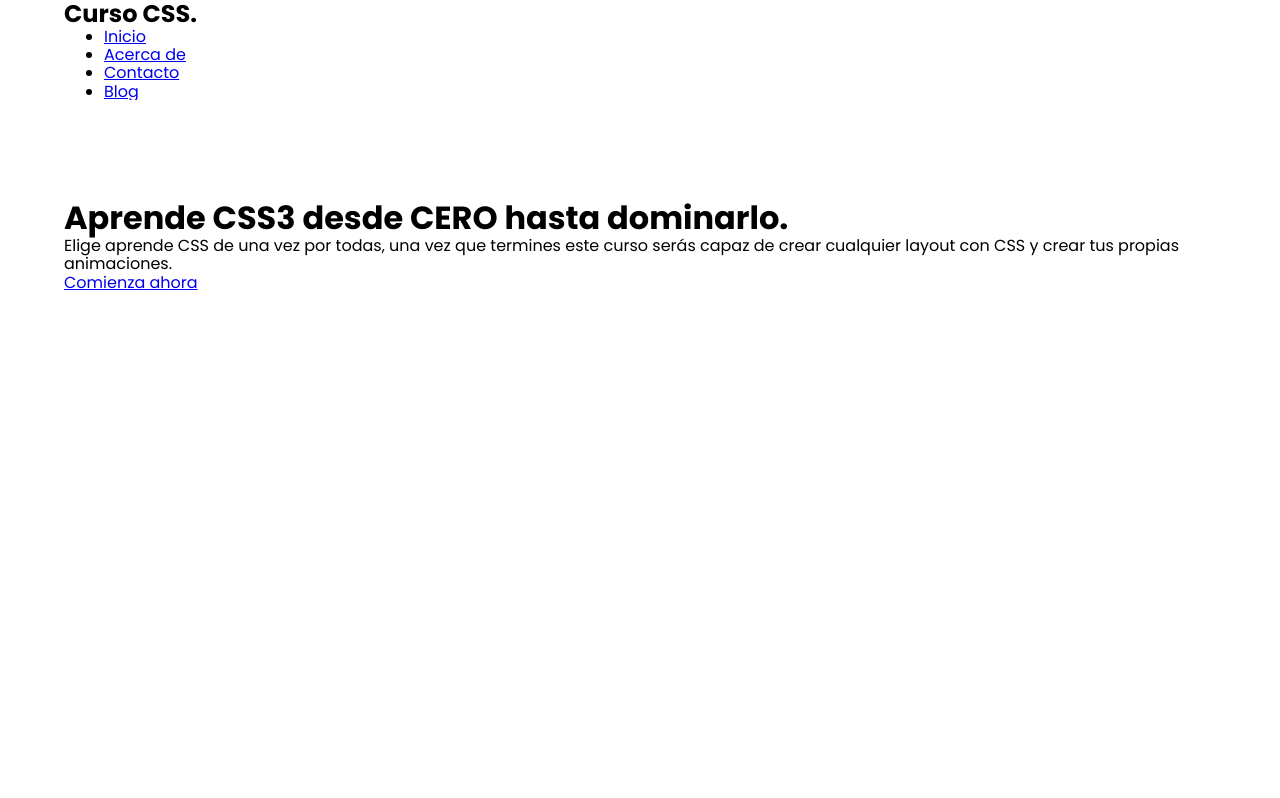
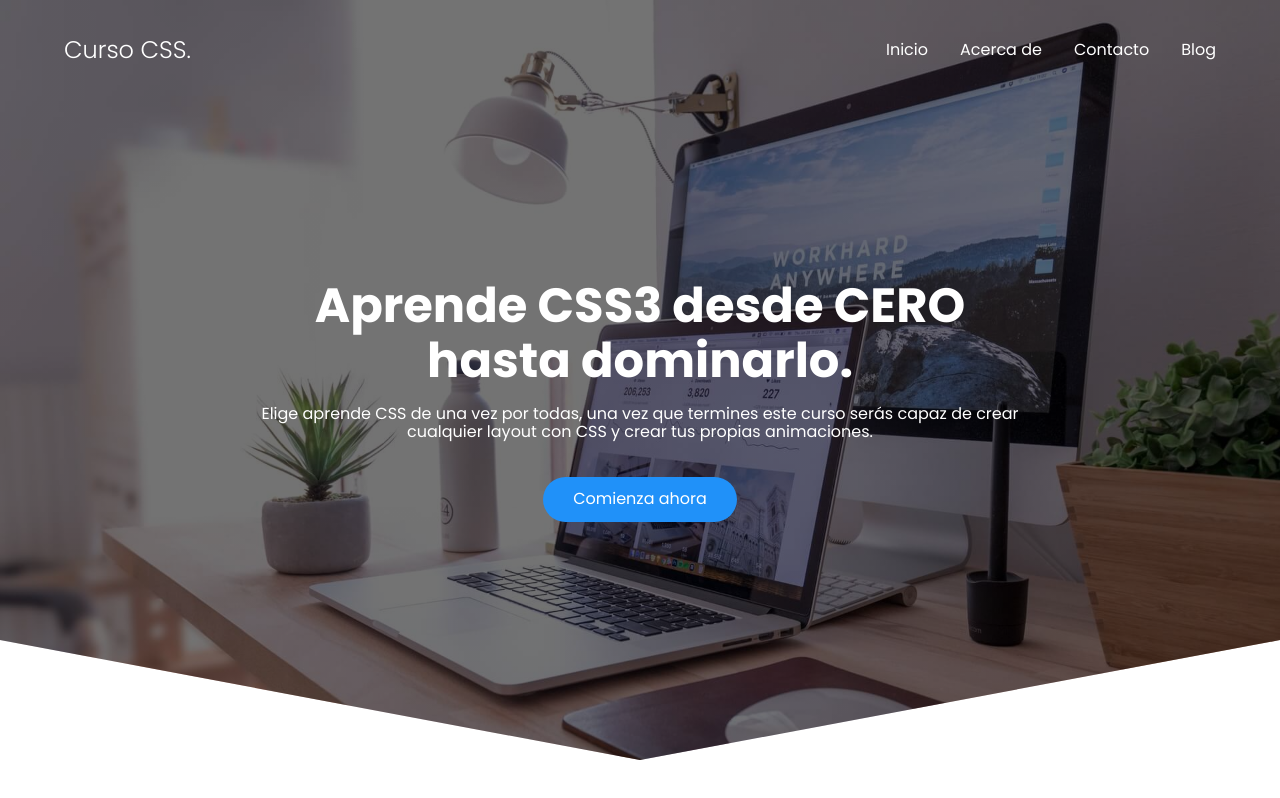
Before and after one commit to DinoStampella/CSS-Webstite, a plain HTML site: page index.html in a window 1280 px wide. Drawn offline with Linux system fonts and the light colour scheme.

Commit message:
Push desde pc vieja

```diff
--- a/css/estilos.css
+++ b/css/estilos.css
@@ -26,8 +26,88 @@ body{
     position: relative;
     display: grid;
     grid-template-rows: 100px 1fr;
+    color: #fff;
+}
+
+.hero::before{
+    content: "";
+    top: 0;
+    left: 0;
+    position: absolute;
+    width: 100%;
+    height: 100%;
+    background-image: linear-gradient(180deg,#0000008c 0%, #0000008c 100%), url(../images/computer.jpg);
+    background-size: cover;
+    clip-path: polygon(0 0, 100% 0, 100% 80%, 50% 95%, 0 80%);
+    z-index: -1;
 }
 
 .nav{
     --padding-container: 0;
+    height: 100%;
+    display: flex;
+    align-items: center;
 }
+
+.nav__tittle{
+    font-weight: 300;
+}
+
+.nav__link{
+    margin-left: auto;
+    padding: 0;
+    display: grid;
+    grid-auto-flow: column;
+    grid-auto-columns: max-content;
+    gap: 2em;
+
+}
+
+.nav__items{
+    list-style: none;
+}
+
+.nav__links{
+    color: #fff;
+    text-decoration: none;
+}
+
+
+.nav__menu{
+    margin-left: auto;
+    cursor: pointer;
+    display: none;
+}
+
+.nav__close{
+    display: var(--show, none);
+}
+
+.hero__container{
+    max-width: 800px;
+    --padding-container: 0;
+    display: grid;
+    grid-auto-rows: max-content;
+    align-content: center;
+    gap: 1em;
+    text-align: center;
+    padding-bottom: 100px;
+}
+
+.hero__tittle{
+    font-size: 3rem;
+}
+
+.hero__paragraph{
+    margin-bottom: 20px;
+}
+
+.cta{
+    display: inline-block;
+    background-color: #2091F9;
+    justify-self: center;
+    color: #fff;
+    text-decoration: none;
+    padding: 13px 30px;
+    border-radius: 30px;
+}
--- a/index.html
+++ b/index.html
@@ -11,10 +11,13 @@
 </head>
 <body>
     <header class="hero">
+
         <nav class="nav container">
+
             <div class="nav__logo">
                 <h2 class="nav__tittle">Curso CSS.</h2>
             </div>
+
             <ul class="nav__link nav__link--menu">
                 <li class="nav__items">
                     <a href="#" class="nav__links">Inicio</a>
@@ -31,15 +34,21 @@
 
                 <img src="./images/close.svg" alt="closer" class="nav__close">
             </ul>
-            <div class="nav__manu">
+
+            <div class="nav__menu">
                 <img src="./images/menu.svg" alt="menu" class="nav__img">
             </div>
         </nav>
+
         <section class="hero__container container">
+
             <h1 class="hero__tittle">Aprende CSS3 desde CERO hasta dominarlo.</h1>
+
             <p class="hero__paragraph">Elige aprende CSS de una vez por todas, una vez que termines este curso serás capaz de crear cualquier layout con CSS y crear tus propias animaciones.</p>
+
             <a href="#" class="cta">Comienza ahora</a>
         </section>
+
     </header>
 </body>
 </html>
```
